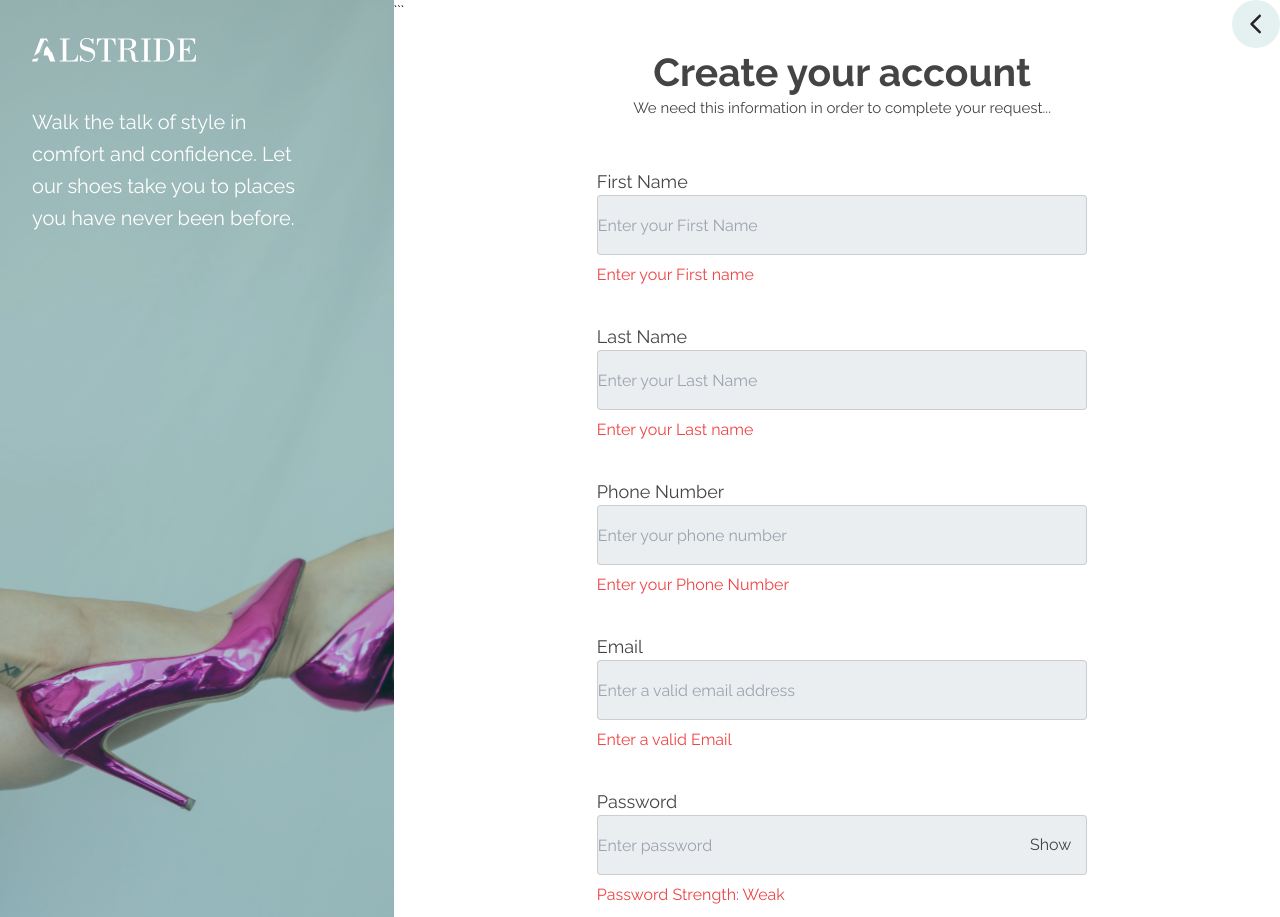
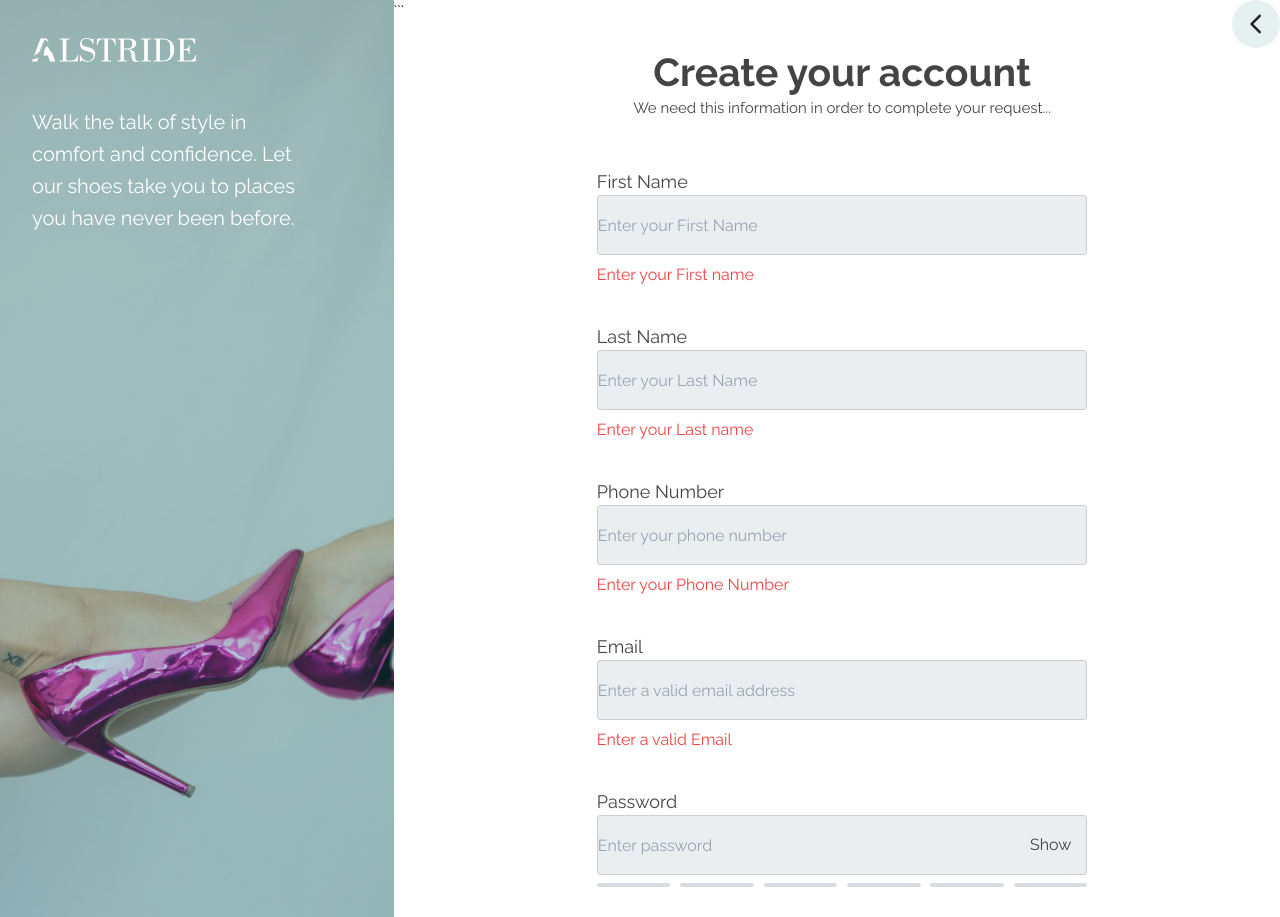
Before and after one commit to KBandipo/Alstride-E-commerce-Website, a React (Vite) app: page / in a window 1280 px wide. Shown: the top 917 px of the page. Built offline with nearby package versions, Linux system fonts and the light colour scheme.

Commit message:
Update password strength (#7)

```diff
--- a/src/Page/SignupPageFolder/EmailVerification.jsx
+++ b/src/Page/SignupPageFolder/EmailVerification.jsx
@@ -116,22 +116,7 @@ function EmailVerification() {
                 </div>
           </div>
 
-
-
-            </form>
-             {/* Footer Section  */}
-
-            <div className="flex text-[#444] text-[10px] mt-[45px]  space-x-[260px] ">
-              <p>All rights reserved © 2023 Alstride</p>
-              <div className="">
-                <a href="https://example.com" target="_blank" rel="noopener noreferrer">
-                  Privacy | Terms
-                </a>
-              </div>
-            </div>
-
-                </div>
-                {verificationVisible && (
+          {verificationVisible && (
       <div className="bg-[#FEFDFA] w-[274px] h-[478px] md:w-[462px] md:h-[608px] fixed top-1/2 left-1/2 transform -translate-x-1/2 -translate-y-1/2 flex justify-center items-center bg-blur">
         <div className="text-center">
           <img className="mx-auto mt-[103px]" src="public/image/Group 11771.svg" alt="" />
@@ -149,6 +134,24 @@ function EmailVerification() {
       </div>
     )}
 
+
+
+
+            </form>
+             {/* Footer Section  */}
+
+            <div className="flex text-[#444] text-[10px] mt-[45px]  space-x-[260px] ">
+              <p>All rights reserved © 2023 Alstride</p>
+              <div className="">
+                <a href="https://example.com" target="_blank" rel="noopener noreferrer">
+                  Privacy | Terms
+                </a>
+              </div>
+            </div>
+                </div>
+
+
+
           </div>
           </div>
 
--- a/src/Page/SignupPageFolder/SignUp.jsx
+++ b/src/Page/SignupPageFolder/SignUp.jsx
@@ -4,7 +4,6 @@ import { useNavigate } from 'react-router-dom';
 function SignUp() {
   const navigate = useNavigate();
 
-  // Separate state variables for each input
   const [firstName, setFirstName] = useState('');
   const [lastName, setLastName] = useState('');
   const [phoneNumber, setPhoneNumber] = useState('');
@@ -24,11 +23,7 @@ function SignUp() {
     setIsFocused(false);
   };
 
-
-
-
   const validateForm = () => {
-    // Example: Add your form validation logic here
     if (firstName.trim() === '' || lastName.trim() === '' || phoneNumber.trim() === '' || email.trim() === '') {
       return false;
     }
@@ -36,19 +31,71 @@ function SignUp() {
   };
 
   const getPasswordStrength = () => {
-    // Define your criteria for password strength
-    const minLength = 8;
+    const length = password.length;
+    if (length === 0) {
+      return (
+        <div className="mt-[8px] flex justify-between">
+          <div className="h-[4px] w-[15%] rounded-[55px] bg-[#D7DDE2] "></div>
+          <div className="h-[4px] w-[15%] rounded-[55px] bg-[#D7DDE2] "></div>
+          <div className="h-[4px] w-[15%] rounded-[55px] bg-[#D7DDE2] "></div>
+          <div className="h-[4px] w-[15%] rounded-[55px] bg-[#D7DDE2] "></div>
+          <div className="h-[4px] w-[15%] rounded-[55px] bg-[#D7DDE2] "></div>
+          <div className="h-[4px] w-[15%] rounded-[55px] bg-[#D7DDE2] "></div>
+        </div>
+      );
+    } else if (length <= 5) {
+      return (
+        <div>
+          <div className="mt-[8px] flex justify-between">
+            <div className="h-[4px] w-[15%] rounded-[55px] bg-[#BB0C0C] "></div>
+            <div className="h-[4px] w-[15%] rounded-[55px] bg-[#BB0C0C] "></div>
+            <div className="h-[4px] w-[15%] rounded-[55px] bg-[#D7DDE2] "></div>
+            <div className="h-[4px] w-[15%] rounded-[55px] bg-[#D7DDE2] "></div>
+            <div className="h-[4px] w-[15%] rounded-[55px] bg-[#D7DDE2] "></div>
+            <div className="h-[4px] w-[15%] rounded-[55px] bg-[#D7DDE2] "></div>
+          </div>
+          <span></span>
+        </div>
+      );
+    } else if (length <= 8) {
+      return (
+        <div>
+          <div className="mt-[8px] flex justify-between">
+            <div className="h-[4px] w-[15%] rounded-[55px] bg-[#FF7F00] "></div>
+            <div className="h-[4px] w-[15%] rounded-[55px] bg-[#FF7F00] "></div>
+            <div className="h-[4px] w-[15%] rounded-[55px] bg-[#FF7F00] "></div>
+            <div className="h-[4px] w-[15%] rounded-[55px] bg-[#FF7F00] "></div>
+            <div className="h-[4px] w-[15%] rounded-[55px] bg-[#D7DDE2] "></div>
+            <div className="h-[4px] w-[15%] rounded-[55px] bg-[#D7DDE2] "></div>
+          </div>
 
-    // Check the length of the password
-    if (password.length < minLength) {
-      return 'Weak';
+
+          <span className="text-[10px] leading-[16px] text-[#2C2C2C] sm:text-[12px]">
+            You’re almost at a strong password, try adding characters.
+          </span>
+        </div>
+      );
+    } else {
+      return (
+        <div>
+          <div className="mt-[8px] flex justify-between">
+            <div className="h-[4px] w-[15%] rounded-[55px] bg-[#04971C] "></div>
+            <div className="h-[4px] w-[15%] rounded-[55px] bg-[#04971C] "></div>
+            <div className="h-[4px] w-[15%] rounded-[55px] bg-[#04971C] "></div>
+            <div className="h-[4px] w-[15%] rounded-[55px] bg-[#04971C] "></div>
+            <div className="h-[4px] w-[15%] rounded-[55px] bg-[#04971C] "></div>
+            <div className="h-[4px] w-[15%] rounded-[55px] bg-[#04971C] "></div>
+          </div>
+
+
+          <span className="text-[10px] leading-[16px] text-[#2C2C2C] sm:text-[12px]">
+            You now have a strong password
+          </span>
+        </div>
+      );
     }
+  };
 
-    // Additional checks for complexity can be added here
-
-    // If the password meets the criteria, consider it strong
-    return 'Strong';
-  };
 
   const passwordStrength = getPasswordStrength();
   const [showPassword, setShowPassword] = useState(false);
@@ -197,18 +244,12 @@ function SignUp() {
           />
           <span
             onClick={() => setShowPassword(!showPassword)}
-                  className="absolute right-4 top-1/2 transform -translate-y-1/2 cursor-pointer "
+            className="absolute right-4 top-1/2 transform -translate-y-1/2 cursor-pointer"
           >
-                  {showPassword ? (
-                <span className="text-[#444]">Hide</span>
-                   ) : (
-                <span className="text-[#444]">Show</span>
-                  )}
+            {showPassword ? <span className="text-[#444]">Hide</span> : <span className="text-[#444]">Show</span>}
           </span>
         </div>
-                <p className={`mt-2 ${passwordStrength === 'Weak' ? 'text-red-500' : 'text-green-500'}`}>
-                   Password Strength: {passwordStrength}
-                 </p>
+        <div className="mt-2">{passwordStrength}</div>
       </div>
 
               {/* Sign In and Sign Up Buttons  */}
```
Lines whose indentation alone changed are shown as unchanged.
